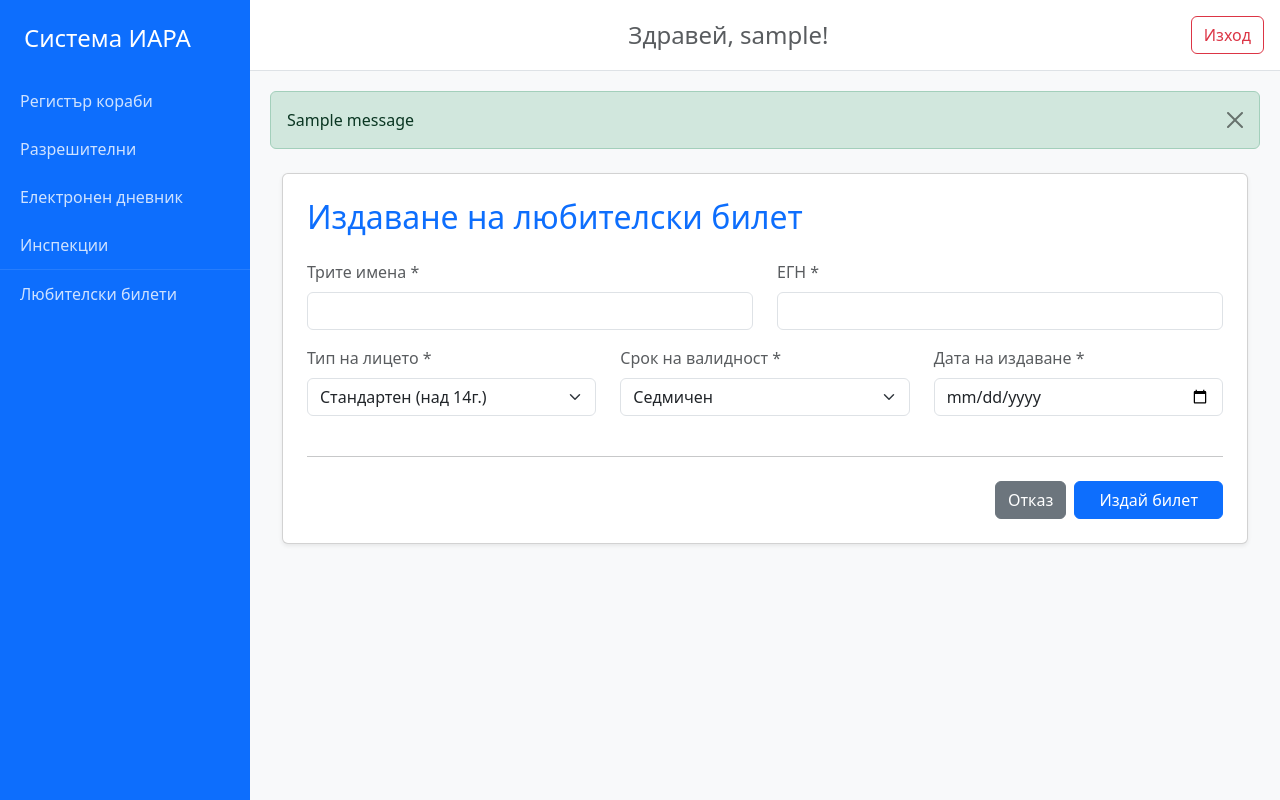
After one commit to codingburgas/iara-gdbpzn-LESusova23, a Flask app: page /ticket/add in a window 1280 px wide. The commit adds this page. Run offline with Flask 3, Linux system fonts and the light colour scheme; a user stored in the database is signed in; tables that the repository leaves empty hold one stand-in row (values such as "Sample post"); one stand-in notice (Sample message) is shown.

Commit message:
Feat: Add recreational fishing tickets module with price calculation

```diff
--- a/app.py
+++ b/app.py
@@ -1,8 +1,8 @@
 from flask import Flask, render_template, request, redirect, url_for, flash
 from flask_login import LoginManager, login_user, logout_user, login_required
-from werkzeug.security import check_password_hash, generate_password_hash  # ДОБАВЛЕН generate_password_hash
+from werkzeug.security import check_password_hash, generate_password_hash
 from datetime import datetime
-from models import db, User, Ship, Permit, CatchLog, Inspection
+from models import db, User, Ship, Permit, CatchLog, Inspection, Ticket
 
 app = Flask(__name__)
 app.config['SECRET_KEY'] = 'your-secret-key-here'
@@ -21,7 +21,6 @@ def load_user(user_id):
     return User.query.get(int(user_id))
 
 
-# --- НОВИЙ МАРШРУТ ЗА РЕГИСТРАЦИЯ ---
 @app.route('/register', methods=['GET', 'POST'])
 def register():
     if request.method == 'POST':
@@ -44,7 +43,7 @@ def register():
     return render_template('register.html')
 
 
-# -------------------------------------
+
 
 @app.route('/login', methods=['GET', 'POST'])
 def login():
@@ -69,6 +68,29 @@ def index():
     ships = Ship.query.all()
     return render_template('index.html', ships=ships)
 
+@app.route('/ship/add', methods=['GET', 'POST'])
+@login_required
+def add_ship():
+    if request.method == 'POST':
+        new_ship = Ship(
+            name=request.form['name'],
+            int_number=request.form['int_number'],
+            call_sign=request.form.get('call_sign', ''),
+            marking=request.form.get('marking', ''),
+            owner_name=request.form['owner_name'],
+            captain_name=request.form['captain_name'],
+            length=float(request.form.get('length', 0) or 0),
+            width=float(request.form.get('width', 0) or 0),
+            tonnage=float(request.form.get('tonnage', 0) or 0),
+            draft=float(request.form.get('draft', 0) or 0),
+            engine_power=float(request.form.get('engine_power', 0) or 0),
+            fuel_type=request.form.get('fuel_type', '')
+        )
+        db.session.add(new_ship)
+        db.session.commit()
+        flash('Корабът е добавен успешно!', 'success')
+        return redirect(url_for('index'))
+    return render_template('add_ship.html')
 
 @app.route('/permits')
 @login_required
@@ -167,6 +189,50 @@ def add_inspection():
     return render_template('add_inspection.html', ships=ships)
 
 
+@app.route('/tickets')
+@login_required
+def tickets():
+    all_tickets = Ticket.query.order_by(Ticket.issue_date.desc()).all()
+    return render_template('tickets.html', tickets=all_tickets)
+
+
+@app.route('/ticket/add', methods=['GET', 'POST'])
+@login_required
+def add_ticket():
+    if request.method == 'POST':
+        ticket_type = request.form['ticket_type']
+        validity_period = request.form['validity_period']
+
+        base_price = 0
+        if validity_period == 'Седмичен':
+            base_price = 10.0
+        elif validity_period == 'Месечен':
+            base_price = 25.0
+        elif validity_period == 'Годишен':
+            base_price = 100.0
+
+        final_price = base_price
+        if ticket_type == 'Инвалид' or ticket_type == 'Под 14г.':
+            final_price = 0.0  # Безплатно
+        elif ticket_type == 'Пенсионер':
+            final_price = base_price / 2  # 50% намаление
+
+        new_ticket = Ticket(
+            holder_name=request.form['holder_name'],
+            egn=request.form['egn'],
+            ticket_type=ticket_type,
+            validity_period=validity_period,
+            issue_date=datetime.strptime(request.form['issue_date'], '%Y-%m-%d').date(),
+            price=final_price,
+            telk_number=request.form.get('telk_number', '')
+        )
+        db.session.add(new_ticket)
+        db.session.commit()
+        flash('Билетът е издаден успешно!', 'success')
+        return redirect(url_for('tickets'))
+
+    return render_template('add_ticket.html')
+
 if __name__ == '__main__':
     with app.app_context():
         db.create_all()
--- /dev/null
+++ b/templates/add_ticket.html
@@ -0,0 +1,78 @@
+{% extends 'base.html' %}
+{% block content %}
+<div class="container mt-4">
+    <div class="card shadow-sm p-4">
+        <h2 class="mb-4 text-primary">Издаване на любителски билет</h2>
+        <form method="POST">
+
+            <div class="row">
+                <div class="col-md-6 mb-3">
+                    <label class="form-label text-muted">Трите имена *</label>
+                    <input type="text" name="holder_name" class="form-control" required>
+                </div>
+                <div class="col-md-6 mb-3">
+                    <label class="form-label text-muted">ЕГН *</label>
+                    <input type="text" name="egn" class="form-control" maxlength="10" required>
+                </div>
+            </div>
+
+            <div class="row">
+                <div class="col-md-4 mb-3">
+                    <label class="form-label text-muted">Тип на лицето *</label>
+                    <select name="ticket_type" id="ticket_type" class="form-select" onchange="checkTelk()" required>
+                        <option value="Стандартен">Стандартен (над 14г.)</option>
+                        <option value="Под 14г.">Под 14г. (Безплатен)</option>
+                        <option value="Пенсионер">Пенсионер (Намаление)</option>
+                        <option value="Инвалид">Инвалид (Безплатен)</option>
+                    </select>
+                </div>
+
+                <div class="col-md-4 mb-3">
+                    <label class="form-label text-muted">Срок на валидност *</label>
+                    <select name="validity_period" class="form-select" required>
+                        <option value="Седмичен">Седмичен</option>
+                        <option value="Месечен">Месечен</option>
+                        <option value="Годишен">Годишен</option>
+                    </select>
+                </div>
+
+                <div class="col-md-4 mb-3">
+                    <label class="form-label text-muted">Дата на издаване *</label>
+                    <input type="date" name="issue_date" class="form-control" required>
+                </div>
+            </div>
+
+            <div class="row" id="telk_row" style="display: none;">
+                <div class="col-md-12 mb-3">
+                    <label class="form-label text-info fw-bold">Номер на ТЕЛК решение *</label>
+                    <input type="text" name="telk_number" id="telk_number" class="form-control" placeholder="Въведете номер на решението...">
+                </div>
+            </div>
+
+            <hr class="my-4">
+
+            <div class="d-flex justify-content-end">
+                <a href="/tickets" class="btn btn-secondary me-2">Отказ</a>
+                <button type="submit" class="btn btn-primary px-4">Издай билет</button>
+            </div>
+        </form>
+    </div>
+</div>
+
+<script>
+    function checkTelk() {
+        var type = document.getElementById("ticket_type").value;
+        var telkRow = document.getElementById("telk_row");
+        var telkInput = document.getElementById("telk_number");
+
+        if (type === "Инвалид") {
+            telkRow.style.display = "block";
+            telkInput.required = true;
+        } else {
+            telkRow.style.display = "none";
+            telkInput.required = false;
+            telkInput.value = "";
+        }
+    }
+</script>
+{% endblock %}
--- a/templates/base.html
+++ b/templates/base.html
@@ -7,7 +7,7 @@
     <link href="https://cdn.jsdelivr.net/npm/bootstrap@5.3.0/dist/css/bootstrap.min.css" rel="stylesheet">
     <style>
         .sidebar { min-height: 100vh; background: #0d6efd; color: white; width: 250px; }
-        .sidebar .nav-link { color: rgba(255,255,255,0.8); transition: 0.3s; }
+        .sidebar .nav-link { color: rgba(255,255,255,0.8); transition: 0.3s; padding: 12px 20px; }
         .sidebar .nav-link:hover { color: #fff; background: rgba(255,255,255,0.1); }
         .main-content { padding: 20px; flex-grow: 1; }
     </style>
@@ -15,21 +15,19 @@
 <body class="bg-light">
 
 {% if not current_user.is_authenticated %}
-    <nav class="navbar navbar-expand-lg navbar-dark bg-primary shadow-sm" style="min-height: 56px;">
-        <div class="container">
-            </div>
-    </nav>
+    <nav class="navbar navbar-expand-lg navbar-dark bg-primary shadow-sm" style="min-height: 56px;"></nav>
 {% endif %}
 
 <div class="d-flex">
     {% if current_user.is_authenticated %}
-        <nav class="sidebar p-3">
-            <h4 class="mb-4 mt-2 px-2">Система ИАРА</h4>
+        <nav class="sidebar p-0">
+            <h4 class="mb-4 mt-4 px-4">Система ИАРА</h4>
             <ul class="nav flex-column">
                 <li class="nav-item"><a class="nav-link" href="/">Регистър кораби</a></li>
                 <li class="nav-item"><a class="nav-link" href="/permits">Разрешителни</a></li>
                 <li class="nav-item"><a class="nav-link" href="/catch_logs">Електронен дневник</a></li>
                 <li class="nav-item"><a class="nav-link" href="/inspections">Инспекции</a></li>
+                <li class="nav-item"><a class="nav-link" href="/tickets" style="border-top: 1px solid rgba(255,255,255,0.1);">Любителски билети</a></li>
             </ul>
         </nav>
     {% endif %}
@@ -47,12 +45,18 @@
         <main class="main-content">
             {% with messages = get_flashed_messages(with_categories=true) %}
               {% if messages %}{% for category, message in messages %}
-                <div class="alert alert-{{ category }}">{{ message }}</div>
+                <div class="alert alert-{{ category }} alert-dismissible fade show">
+                    {{ message }}
+                    <button type="button" class="btn-close" data-bs-dismiss="alert"></button>
+                </div>
               {% endfor %}{% endif %}
             {% endwith %}
+
             {% block content %}{% endblock %}
         </main>
     </div>
 </div>
+
+<script src="https://cdn.jsdelivr.net/npm/bootstrap@5.3.0/dist/js/bootstrap.bundle.min.js"></script>
 </body>
 </html>
```
Also changed, not shown: models.py (+16 -0 lines), templates/add_ship.html (+48 -47 lines), templates/tickets.html (added, +46 -0 lines).
